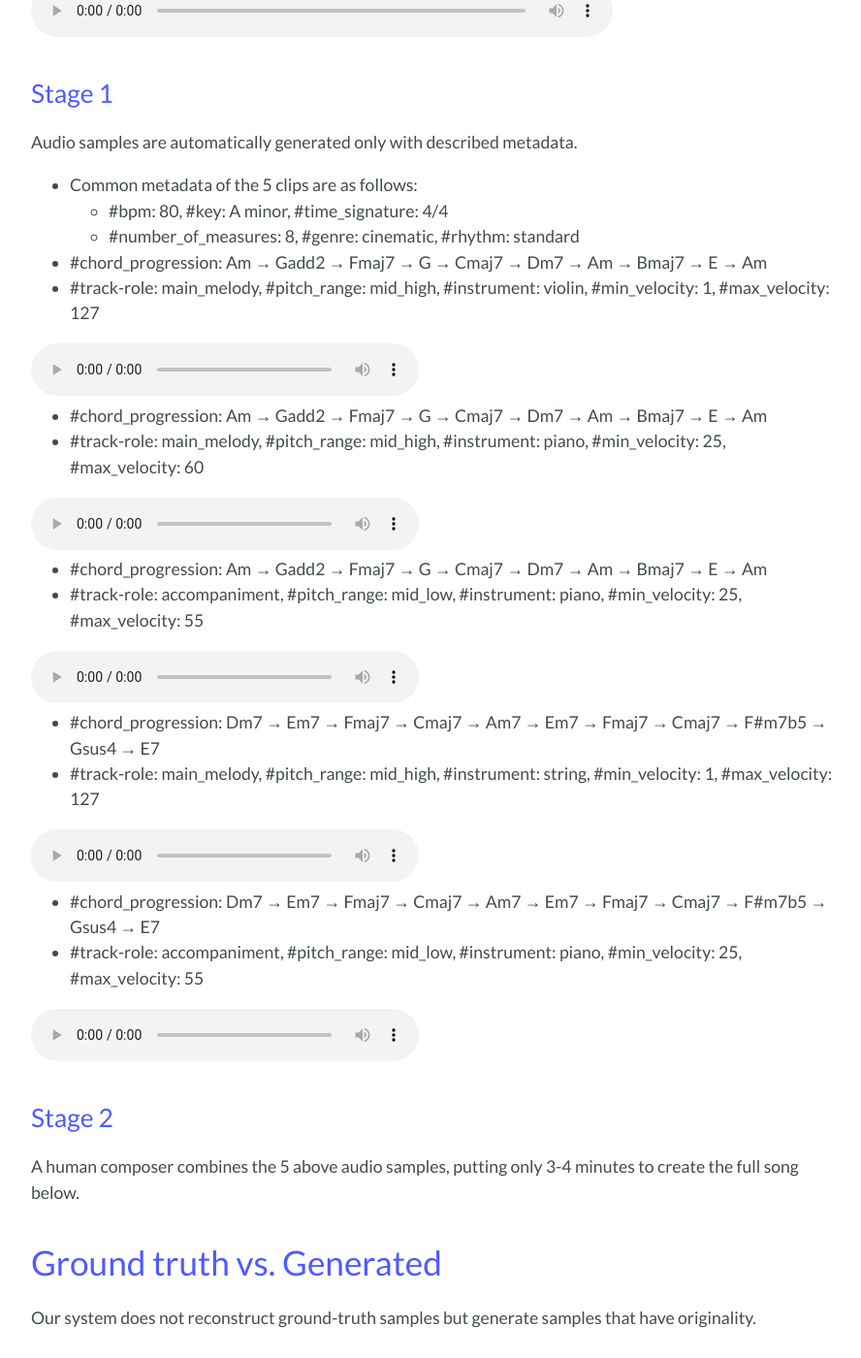
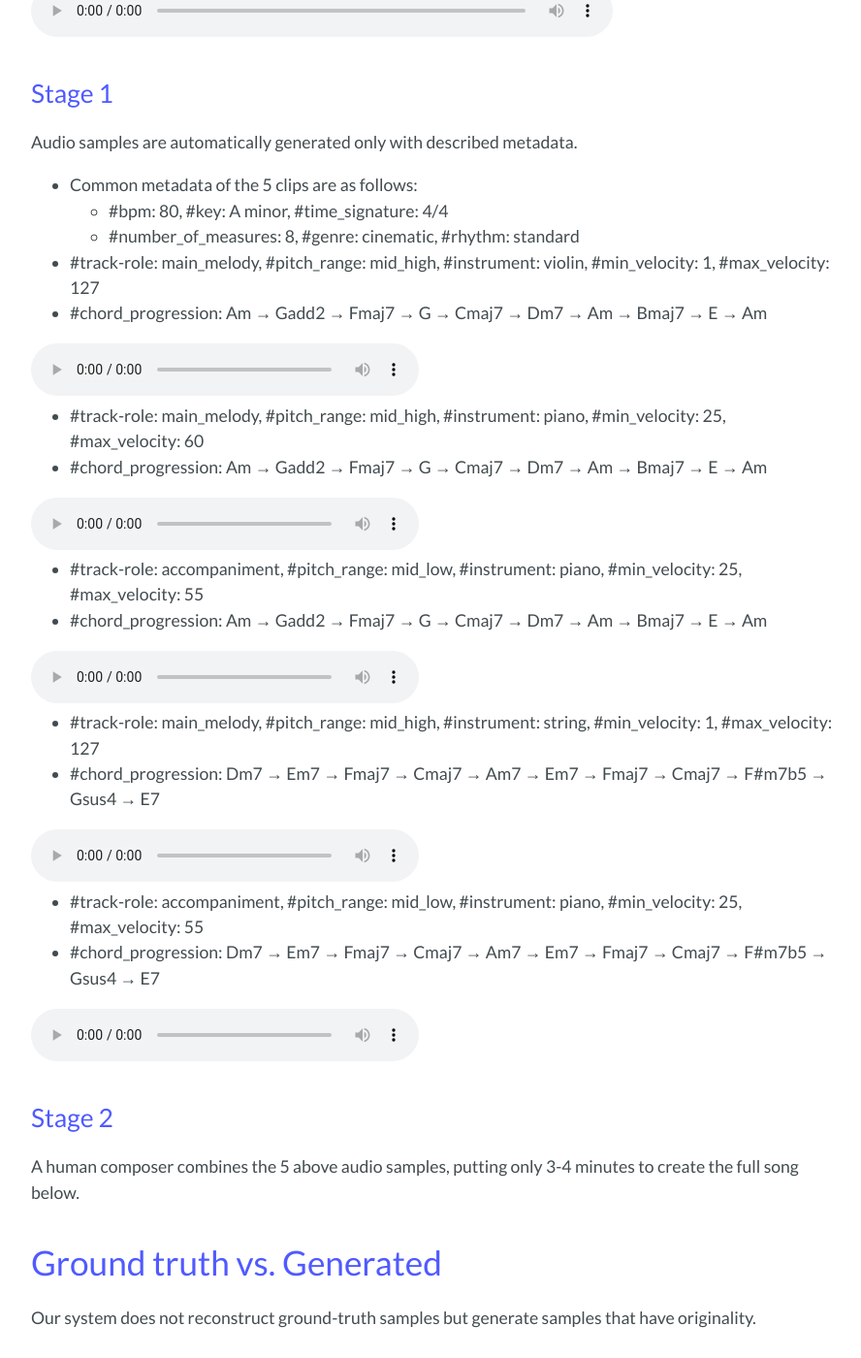
Before and after one commit to POZAlabs/ComMU, a Jekyll site: the page built from index.md, in a window 1280 px wide and 1400 px high, scrolled down 3638 px. Shown: the whole window at 97% size, without its empty margins (192-1080 px from the left). Built offline with Jekyll 4.4.1, drawn with Linux system fonts in a browser that asks for light colours; our own code applies the rules of GitHub Pages for plain Markdown files.

Commit message:
Update index.md
update listening case 2

```diff
--- a/index.md
+++ b/index.md
@@ -90,34 +90,34 @@ Audio samples are automatically generated only with described metadata.
 	  - #number_of_measures: 8, #genre: cinematic, #rhythm: standard
 
 
+- #track-role: main_melody, #pitch_range: mid_high, #instrument: violin, #min_velocity: 1, #max_velocity: 127
 - #chord_progression: Am → Gadd2 → Fmaj7 → G → Cmaj7 → Dm7 → Am → Bmaj7 → E → Am
-- #track-role: main_melody, #pitch_range: mid_high, #instrument: violin, #min_velocity: 1, #max_velocity: 127
 <audio controls style="width: 400px;">
-  <source src="./assets/audio_samples/track_role/cinematic_trackrole/violin_mainmelody.mp3" type="audio/mpeg">
+  <source src="./assets/audio_samples/cinematic_trackrole/violin_mainmelody.mp3" type="audio/mpeg">
 </audio>
 
+- #track-role: main_melody, #pitch_range: mid_high, #instrument: piano, #min_velocity: 25, #max_velocity: 60
 - #chord_progression: Am → Gadd2 → Fmaj7 → G → Cmaj7 → Dm7 → Am → Bmaj7 → E → Am
-- #track-role: main_melody, #pitch_range: mid_high, #instrument: piano, #min_velocity: 25, #max_velocity: 60
 <audio controls style="width: 400px;">
-  <source src="./assets/audio_samples/track_role/cinematic_trackrole/piano_mainmelody.mp3" type="audio/mpeg">
+  <source src="./assets/audio_samples/cinematic_trackrole/piano_mainmelody.mp3" type="audio/mpeg">
 </audio>
 
+- #track-role: accompaniment, #pitch_range: mid_low, #instrument: piano, #min_velocity: 25, #max_velocity: 55
 - #chord_progression: Am → Gadd2 → Fmaj7 → G → Cmaj7 → Dm7 → Am → Bmaj7 → E → Am
-- #track-role: accompaniment, #pitch_range: mid_low, #instrument: piano, #min_velocity: 25, #max_velocity: 55
 <audio controls style="width: 400px;">
-  <source src="./assets/audio_samples/track_role/cinematic_trackrole/piano_accompaniment.mp3" type="audio/mpeg">
+  <source src="./assets/audio_samples/cinematic_trackrole/piano_accompaniment.mp3" type="audio/mpeg">
 </audio>
 
+- #track-role: main_melody, #pitch_range: mid_high, #instrument: string, #min_velocity: 1, #max_velocity: 127
 - #chord_progression: Dm7 → Em7 → Fmaj7 → Cmaj7 → Am7 → Em7 → Fmaj7 → Cmaj7 → F#m7b5 → Gsus4 → E7
-- #track-role: main_melody, #pitch_range: mid_high, #instrument: string, #min_velocity: 1, #max_velocity: 127
 <audio controls style="width: 400px;">
-  <source src="./assets/audio_samples/track_role/cinematic_trackrole/string_mainmelody.mp3" type="audio/mpeg">
+  <source src="./assets/audio_samples/cinematic_trackrole/string_mainmelody.mp3" type="audio/mpeg">
 </audio>
 
+- #track-role: accompaniment, #pitch_range: mid_low, #instrument: piano, #min_velocity: 25, #max_velocity: 55
 - #chord_progression: Dm7 → Em7 → Fmaj7 → Cmaj7 → Am7 → Em7 → Fmaj7 → Cmaj7 → F#m7b5 → Gsus4 → E7
-- #track-role: accompaniment, #pitch_range: mid_low, #instrument: piano, #min_velocity: 25, #max_velocity: 55
 <audio controls style="width: 400px;">
-  <source src="./assets/audio_samples/track_role/cinematic_trackrole/piano_accompaniment2.mp3" type="audio/mpeg">
+  <source src="./assets/audio_samples/cinematic_trackrole/piano_accompaniment2.mp3" type="audio/mpeg">
 </audio>
 
 ## Stage 2
```
